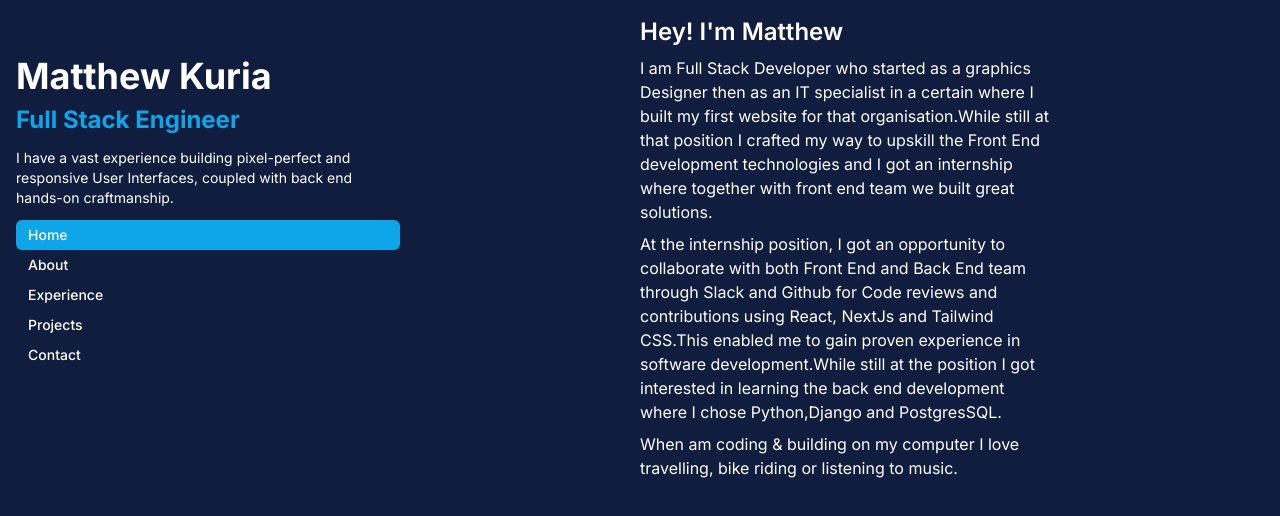
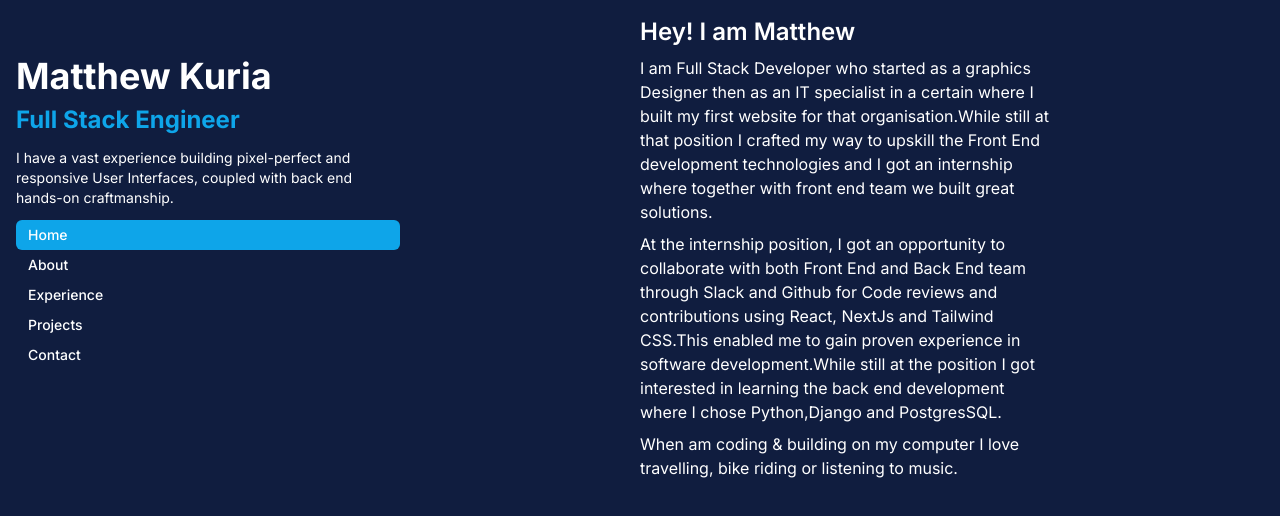
Before and after one commit to matthewkuria/myportifolio, a Next.js app: page / in a window 1280 px wide. Shown: the top 516 px of the page. Built offline with nearby package versions, Linux system fonts and the light colour scheme.

Commit message:
Remove the apostrophe from the I'm

```diff
--- a/app/page.tsx
+++ b/app/page.tsx
@@ -5,7 +5,7 @@ export default function Home() {
   return (
     <main className="flex flex-col max-w-md  h-screen p-4 ">
       <div className="intro">
-        <h4 className="font-semibold text-2xl">Hey! I'm Matthew</h4>
+        <h4 className="font-semibold text-2xl">Hey! I am Matthew</h4>
         <p className="my-2">I am Full Stack Developer who started as a graphics Designer then as
           an IT specialist in a certain where I built my first website for that organisation.While still at
           that position I crafted my way to upskill the Front End development technologies and I
```
